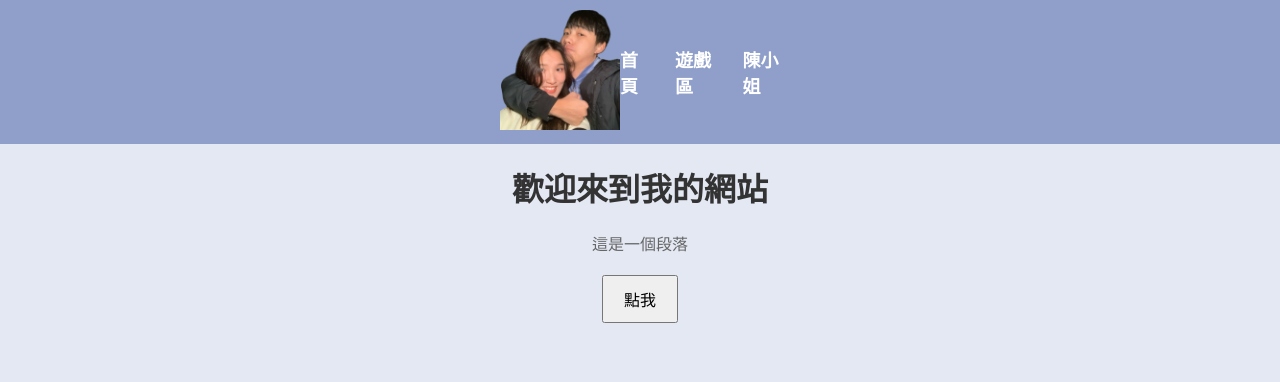
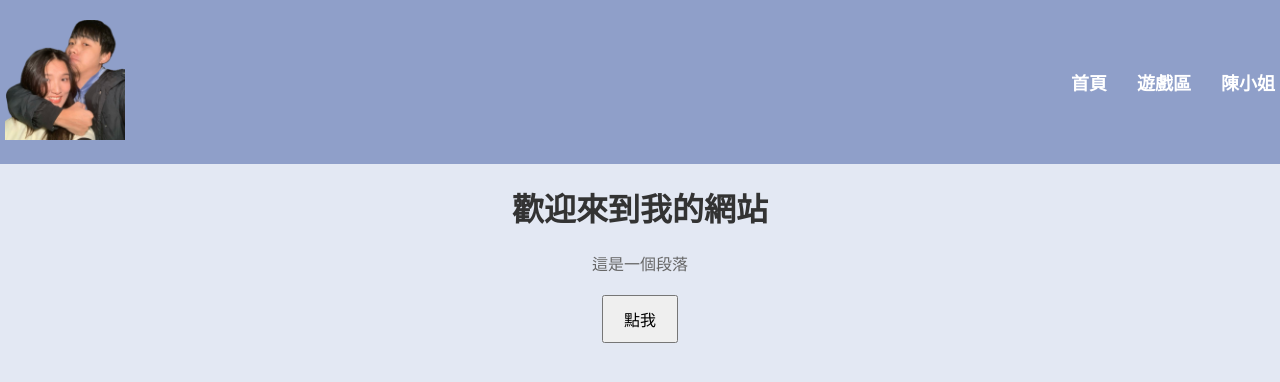
Before and after one commit to Ahrii1109/ForNCC, a plain HTML site: page index.html in a window 1280 px wide. Drawn offline with Linux system fonts and the light colour scheme.

Commit message:
Update styles.css

```diff
--- a/styles.css
+++ b/styles.css
@@ -23,7 +23,7 @@ nav {
     justify-content: space-between;
     align-items: center;
     background-color: #8F9FC9; /* 灰色背景 */
-    padding: 10px 500px;
+    padding: 20px 5px;
 }
 
 nav .logo img {
```
